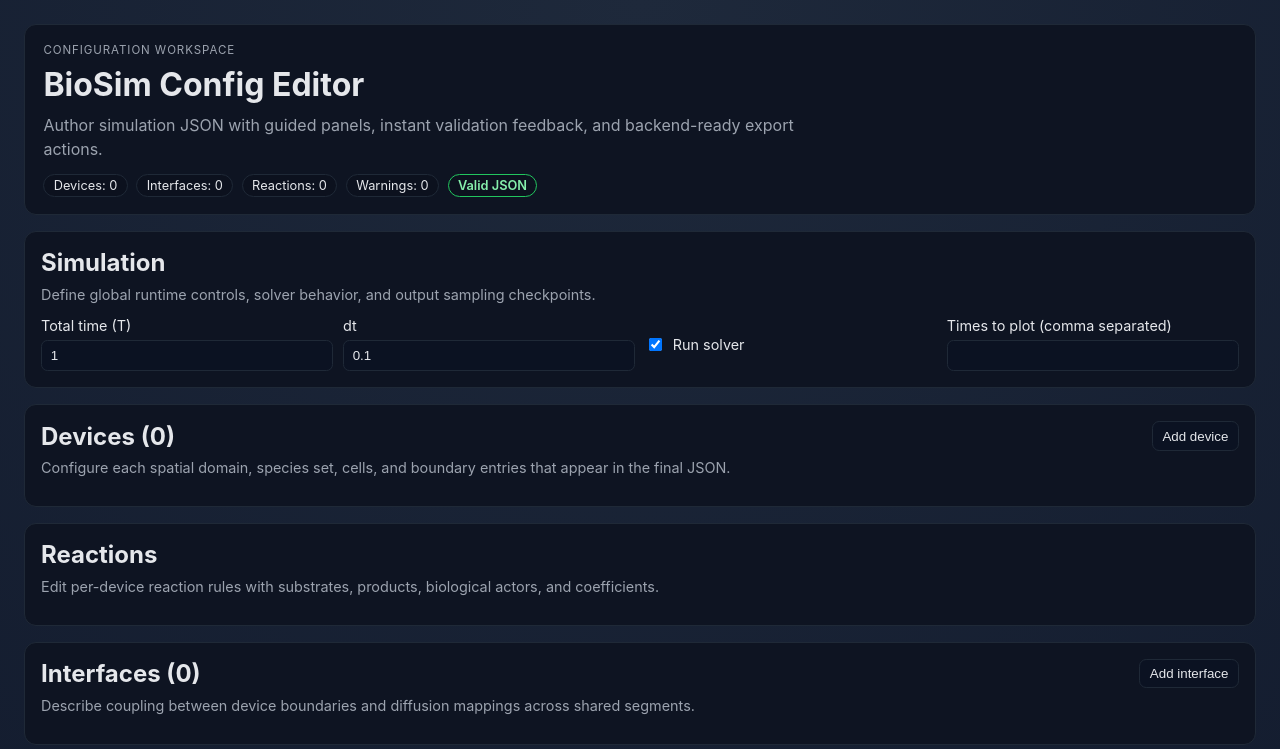
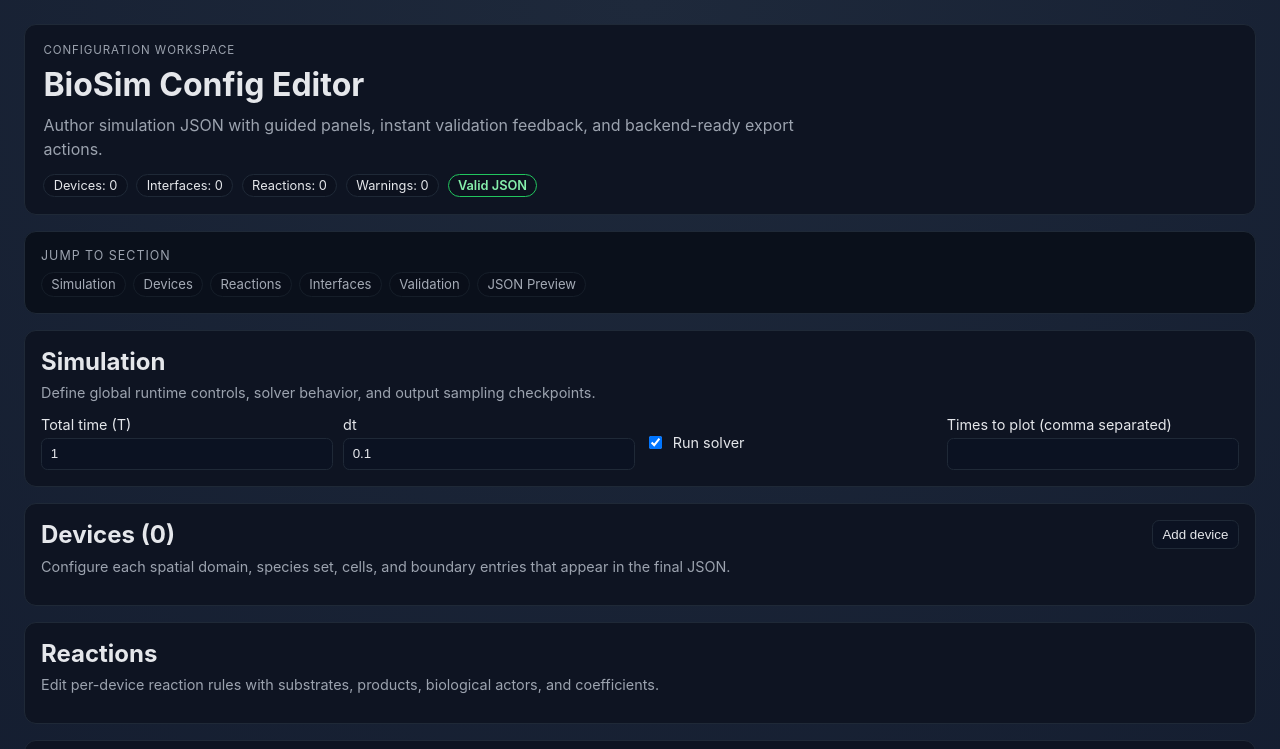
Before and after one commit to Luis696969/GUI, a React (Vite) app in the folder frontend/: page / in a window 1280 px wide. Shown: the top 749 px of the page. Built offline with nearby package versions, Linux system fonts and the light colour scheme.

Commit message:
Add sticky section anchor nav in editor

```diff
--- a/frontend/src/App.tsx
+++ b/frontend/src/App.tsx
@@ -5,6 +5,7 @@ import { JsonActions } from './components/json/JsonActions';
 import { JsonPreview } from './components/json/JsonPreview';
 import { ValidationSummary } from './components/json/ValidationSummary';
 import { ReactionsPanel } from './components/reactions/ReactionsPanel';
+import { SectionNav } from './components/layout/SectionNav';
 import { SimulationPanel } from './components/simulation/SimulationPanel';
 import { buildConfig } from './domain/config/buildConfig';
 import { validateConfig } from './domain/config/schema';
@@ -48,13 +49,27 @@ function App() {
         </div>
       </header>
 
+      <SectionNav />
+
+      <div id="simulation" className="editor-anchor">
         <SimulationPanel simulation={state.simulation} dispatch={dispatch} />
+      </div>
+      <div id="devices" className="editor-anchor">
         <DevicesPanel devices={state.devices} dispatch={dispatch} />
+      </div>
+      <div id="reactions" className="editor-anchor">
         <ReactionsPanel devices={state.devices} dispatch={dispatch} />
+      </div>
+      <div id="interfaces" className="editor-anchor">
         <InterfacesPanel interfaces={state.interfaces} dispatch={dispatch} />
+      </div>
       <JsonActions state={state} dispatch={dispatch} serializedConfig={serializedConfig} />
+      <div id="validation" className="editor-anchor">
         <ValidationSummary validationResult={validationResult} />
+      </div>
+      <div id="json-preview" className="editor-anchor">
         <JsonPreview serializedConfig={serializedConfig} />
+      </div>
     </main>
   );
 }
--- /dev/null
+++ b/frontend/src/components/layout/SectionNav.tsx
@@ -0,0 +1,25 @@
+const SECTION_LINKS = [
+  { href: '#simulation', label: 'Simulation' },
+  { href: '#devices', label: 'Devices' },
+  { href: '#reactions', label: 'Reactions' },
+  { href: '#interfaces', label: 'Interfaces' },
+  { href: '#validation', label: 'Validation' },
+  { href: '#json-preview', label: 'JSON Preview' }
+] as const;
+
+export function SectionNav() {
+  return (
+    <nav className="section-nav editor-panel" aria-label="Section summary">
+      <p className="section-nav__title">Jump to section</p>
+      <ul className="section-nav__list">
+        {SECTION_LINKS.map((link) => (
+          <li key={link.href}>
+            <a className="section-nav__link" href={link.href}>
+              {link.label}
+            </a>
+          </li>
+        ))}
+      </ul>
+    </nav>
+  );
+}
--- a/frontend/src/styles/editor.css
+++ b/frontend/src/styles/editor.css
@@ -203,3 +203,51 @@ button:hover {
 .checkbox-field input {
   width: auto;
 }
+
+.editor-anchor {
+  scroll-margin-top: 8.25rem;
+}
+
+.section-nav {
+  position: sticky;
+  top: 0.75rem;
+  z-index: 10;
+  backdrop-filter: blur(8px);
+  background: color-mix(in oklab, var(--surface), black 18%);
+}
+
+.section-nav__title {
+  margin: 0;
+  font-size: 0.78rem;
+  text-transform: uppercase;
+  letter-spacing: 0.08em;
+  color: var(--text-secondary);
+}
+
+.section-nav__list {
+  margin: 0.55rem 0 0;
+  padding: 0;
+  list-style: none;
+  display: flex;
+  flex-wrap: wrap;
+  gap: 0.45rem;
+}
+
+.section-nav__link {
+  display: inline-flex;
+  align-items: center;
+  border: 1px solid color-mix(in oklab, var(--border), black 16%);
+  border-radius: 999px;
+  padding: 0.2rem 0.58rem;
+  font-size: 0.82rem;
+  color: color-mix(in oklab, var(--text-secondary), white 8%);
+  text-decoration: none;
+  background: color-mix(in oklab, var(--surface), black 22%);
+}
+
+.section-nav__link:hover,
+.section-nav__link:focus-visible {
+  border-color: color-mix(in oklab, var(--accent), white 10%);
+  color: var(--text-primary);
+  outline: none;
+}
```
Lines whose indentation alone changed are shown as unchanged.
